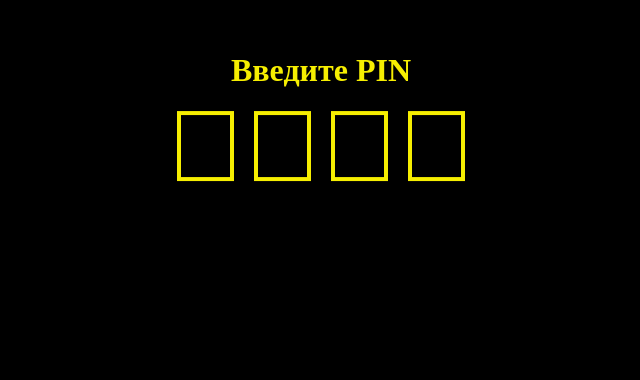
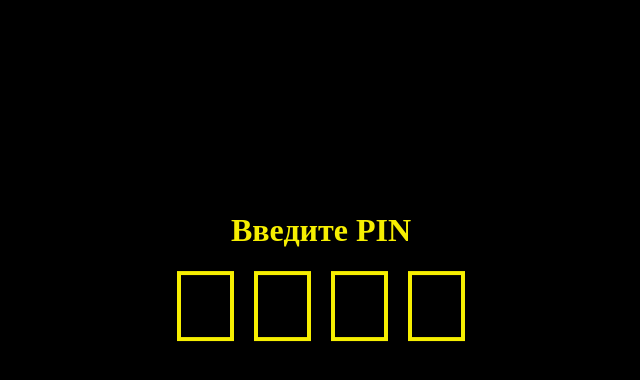
Before and after one commit to ASH0317/Lock, a plain HTML site: page index.html in a window 1280 px wide. Shown: the part 134-514 px from the top of the page, without its empty margins (319-959 px from the left). Drawn offline with Linux system fonts and the light colour scheme.

Commit message:
Update style.css

```diff
--- a/style.css
+++ b/style.css
@@ -9,7 +9,7 @@ h1 {
 div {
     text-align: center;
     position: absolute;
-    top: 30%;
+    top: 50%;
     left: 50%;
     transform: translate(-50%, -50%);
 }
```
